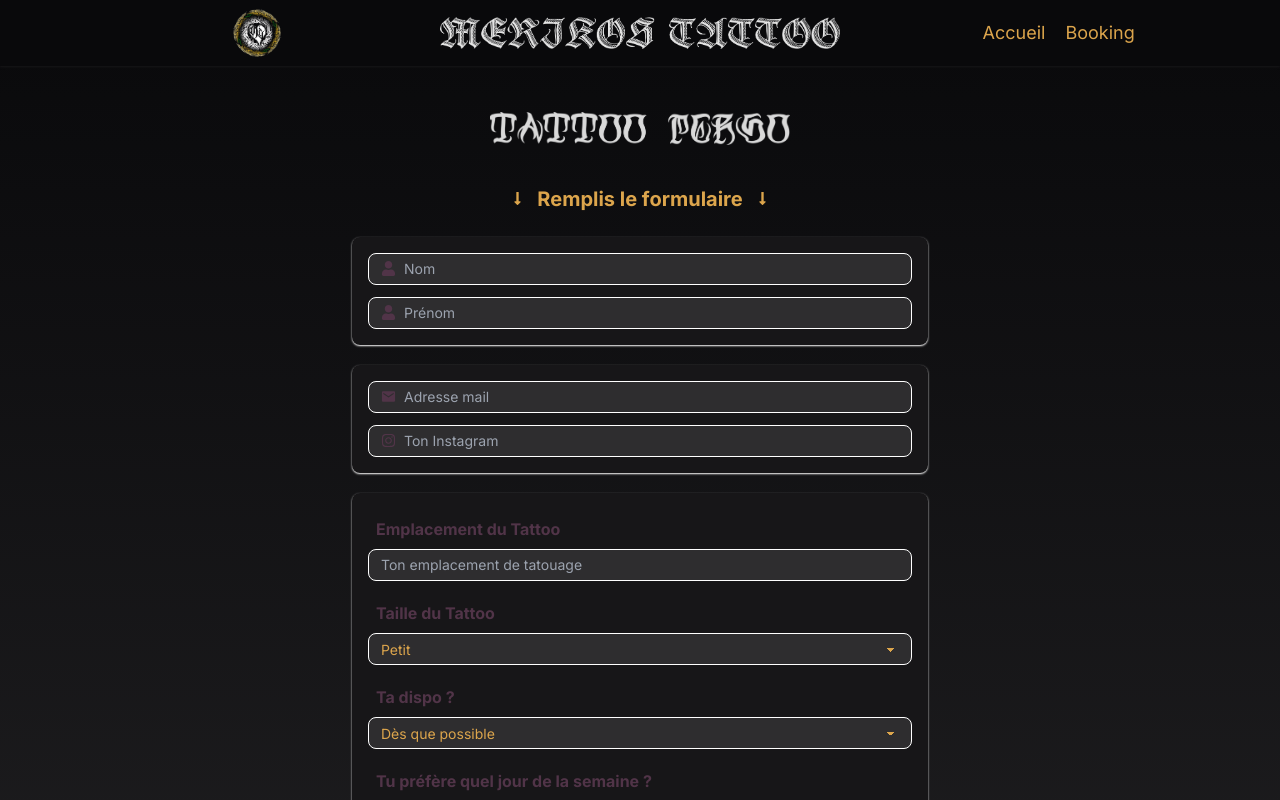
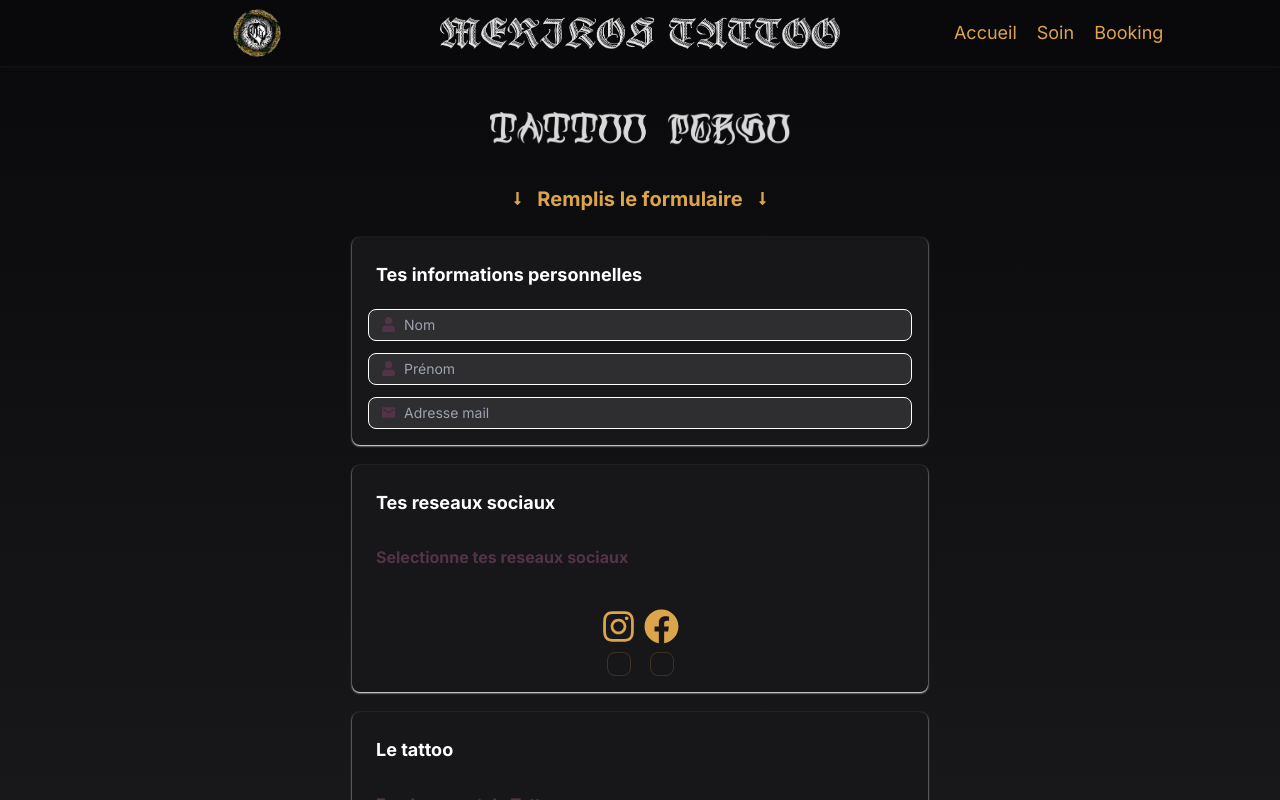
Before and after one commit to AntoineP2/Merik-tattoo-web, a Next.js app: page /booking/custom in a window 1280 px wide. Shown: the top 800 px of the page. Built offline with nearby package versions, Linux system fonts and the light colour scheme.

Commit message:
maj site

```diff
--- a/app/api/mail/custom/recap/route.ts
+++ b/app/api/mail/custom/recap/route.ts
@@ -9,6 +9,7 @@ export async function POST(req: Request, res: Response) {
     surname,
     email,
     instagram,
+    facebook,
     description,
     size,
     daysOfWeek,
@@ -29,6 +30,7 @@ export async function POST(req: Request, res: Response) {
         surname,
         email,
         instagram,
+        facebook,
         description,
         size,
         daysOfWeek,
@@ -58,6 +60,7 @@ export async function POST(req: Request, res: Response) {
         surname,
         email,
         instagram,
+        facebook,
         description,
         size,
         daysOfWeek,
--- a/components/booking/CustomTattooForm.tsx
+++ b/components/booking/CustomTattooForm.tsx
@@ -11,7 +11,7 @@ import { motion } from "framer-motion";
 import { useRouter } from "next/navigation";
 import { useState } from "react";
 import { useForm, SubmitHandler } from "react-hook-form";
-import { FaInstagram, FaLongArrowAltDown, FaUser } from "react-icons/fa";
+import { FaFacebook, FaInstagram, FaLongArrowAltDown, FaUser } from "react-icons/fa";
 import { IoIosArrowBack, IoMdMail } from "react-icons/io";
 import { useInView } from "react-intersection-observer";
 import { toast } from "sonner";
@@ -21,6 +21,8 @@ const CustomTattooForm = () => {
   const [submitLoading, setSubmitLoading] = useState(false);
   const router = useRouter();
   const [daysOfWeek, setDaysOfWeek] = useState<string[]>([]);
+  const [instagramChoice, setInstagramChoice] = useState(false);
+  const [facebookChoice, setFacebookChoice] = useState(false);
   const { ref, inView } = useInView({
     triggerOnce: true,
     threshold: 0.1,
@@ -62,6 +64,7 @@ const CustomTattooForm = () => {
         surname,
         email,
         instagram,
+        facebook,
         description,
         size,
         placement,
@@ -73,7 +76,8 @@ const CustomTattooForm = () => {
         name,
         surname,
         email,
-        instagram,
+        instagram: instagramChoice ? instagram : "Non renseigné",
+        facebook: facebookChoice ? facebook : "Non renseigné",
         description,
         size,
         daysOfWeek,
@@ -132,9 +136,15 @@ const CustomTattooForm = () => {
             initial="hidden"
             animate={inView ? "visible" : "hidden"}
             className="flex flex-col gap-5">
-            {/*------------------------  Nom et prénom -----------------------------*/}
+            {/*------------------------  Info Perso -----------------------------*/}
             <motion.div variants={variantsItem} className="flex flex-col bg-base-200 rounded-lg shadow-sm p-4 shadow-primary gap-3">
               <div className="flex flex-col gap-3">
+                <div className="flex justify-center items-center pt-2 pb-2 md:justify-start">
+                  <h1 className="text-lg font-bold md:ml-2 text-primary">
+                    {" "}
+                    Tes informations personnelles
+                  </h1>
+                </div>
                 <div>
                   {/*Nom*/}
                   <label className="input input-bordered input-sm input-primary bg-base-300 flex items-center gap-2">
@@ -145,7 +155,7 @@ const CustomTattooForm = () => {
                       placeholder="Nom"
                       {...register("name", {
                         required: true,
-                        pattern: /^[A-Za-z]+$/,
+                        pattern: /^[A-Za-zÀ-ÖØ-öø-ÿ0-9_\-\.\s]+$/,
                         maxLength: 20,
                       })}
                     />
@@ -176,7 +186,7 @@ const CustomTattooForm = () => {
                       placeholder="Prénom"
                       {...register("surname", {
                         required: true,
-                        pattern: /^[A-Za-z]+$/,
+                        pattern: /^[A-Za-zÀ-ÖØ-öø-ÿ0-9_\-\.\s]+$/,
                         maxLength: 20,
                       })}
                     />
@@ -197,11 +207,6 @@ const CustomTattooForm = () => {
                     </span>
                   )}
                 </div>
-              </div>
-            </motion.div>
-
-            {/*------------------------  phone et mail  -----------------------------*/}
-            <motion.div variants={variantsItem} className="flex flex-col bg-base-200 rounded-lg shadow-sm p-4 shadow-primary gap-3">
                 {/*Mail*/}
                 <div>
                   <label className="input input-bordered input-sm input-primary bg-base-300 flex items-center gap-2">
@@ -234,36 +239,97 @@ const CustomTattooForm = () => {
                     </span>
                   )}
                 </div>
-              {/*Phone*/}
-              <div>
+              </div>
+            </motion.div>
+
+            {/*------------------------  phone et mail  -----------------------------*/}
+            <motion.div variants={variantsItem} className="flex flex-col bg-base-200 rounded-lg shadow-sm p-4 shadow-primary gap-3">
+              <div className="flex justify-center items-center pt-2 pb-2 md:justify-start">
+                <h1 className="text-lg font-bold md:ml-2 text-primary">
+                  {" "}
+                  Tes reseaux sociaux
+                </h1>
+              </div>
+              <div className="flex justify-center items-center pt-2 pb-2 md:justify-start">
+                <h1 className="text-md font-bold md:ml-2 text-accent">
+                  {" "}
+                  Selectionne tes reseaux sociaux
+                </h1>
+              </div>
+              <div className="flex justify-center max-md:justify-evenly items-center gap-2 mt-5">
+                <div className="flex flex-col gap-2 justify-center items-center">
+                  <FaInstagram size={35} />
+                  <input type="checkbox" className="checkbox" onChange={() => setInstagramChoice(!instagramChoice)} />
+                </div>
+                <div className="flex flex-col gap-2 justify-center items-center">
+                  <FaFacebook size={35} />
+                  <input type="checkbox" className="checkbox" onChange={() => setFacebookChoice(!facebookChoice)} />
+                </div>
+
+              </div>
+              {/*Instagram*/}
+              {instagramChoice && <div>
                 <label className="input input-bordered input-sm input-primary bg-base-300 flex items-center gap-2">
                   <FaInstagram size={15} className="text-accent" />
                   <input
                     disabled={submitLoading}
                     type="text"
                     className="grow"
-                    placeholder="Ton Instagram"
+                    placeholder="Instagram"
                     {...register("instagram", {
-                      required: true,
-                      pattern: /^[a-zA-Z0-9._]+$/, // Pattern pour un pseudo Instagram valide
+                      required: false,
+                      maxLength: 30,
+                      pattern: /^[A-Za-zÀ-ÖØ-öø-ÿ0-9_\-\.\s]+$/,
                     })}
                   />
                 </label>
                 {errors.instagram?.type === "pattern" && (
                   <span className="text-error text-xs">
-                    Le pseudo doit contenir uniquement des lettres, chiffres, points ou underscores
+                    Ton pseudo instagram comprend des caractères interdit
                   </span>
                 )}
-                {errors.instagram?.type === "required" && (
+                {errors.instagram?.type === "maxLength" && (
                   <span className="text-error text-xs">
-                    Le pseudo Instagram est obligatoire
+                    Le pseudo instagram est trop long
                   </span>
                 )}
-              </div>
+              </div>}
+              {facebookChoice && <div>
+                <label className="input input-bordered input-sm input-primary bg-base-300 flex items-center gap-2">
+                  <FaFacebook size={15} className="text-accent" />
+                  <input
+                    disabled={submitLoading}
+                    type="text"
+                    className="grow"
+                    placeholder="Facebook"
+                    {...register("facebook", {
+                      required: false,
+                      maxLength: 30,
+                      pattern: /^[A-Za-zÀ-ÖØ-öø-ÿ0-9_\-\.\s]+$/,
+                    })}
+                  />
+                </label>
+                {errors.instagram?.type === "pattern" && (
+                  <span className="text-error text-xs">
+                    Ton pseudo facebook comprend des caractères interdit
+                  </span>
+                )}
+                {errors.instagram?.type === "maxLength" && (
+                  <span className="text-error text-xs">
+                    Le pseudo facebook est trop long
+                  </span>
+                )}
+              </div>}
             </motion.div>
 
             {/*------------------------  Reference, Placement, Disponibility, Image -----------------------------*/}
             <motion.div variants={variantsItem} className="flex flex-col bg-base-200 rounded-lg shadow-sm p-4 shadow-primary gap-3">
+              <div className="flex justify-center items-center pt-2 pb-2 md:justify-start">
+                <h1 className="text-lg text-primary font-bold md:ml-2">
+                  {" "}
+                  Le tattoo
+                </h1>
+              </div>
               <div>
                 {/*Emplacement*/}
                 <div className="flex justify-center items-center pt-2 pb-2 md:justify-start">
@@ -388,7 +454,7 @@ const CustomTattooForm = () => {
                     {...register("description", {
                       required: true,
                       maxLength: 10000,
-                      pattern: /^[A-Za-zÀ-ÿ0-9!@#$_/\s\-,\.]+$/,
+                      pattern: /^[A-Za-zÀ-ÿ0-9!@#$_/\s\-,\.\(\)\"\'\[\]\{\}\:\;\?]+$/,
                     })}
                   />
                 </label>
--- a/components/booking/FlashForm.tsx
+++ b/components/booking/FlashForm.tsx
@@ -11,7 +11,9 @@ import { useRouter } from "next/navigation";
 import { useState } from "react";
 import { useForm, SubmitHandler } from "react-hook-form";
 import {
+  FaFacebook,
   FaHashtag,
+  FaInstagram,
   FaLongArrowAltDown,
   FaPhoneAlt,
   FaUser,
@@ -23,6 +25,8 @@ import { toast } from "sonner";
 const FlashForm = () => {
   const [submitLoading, setSubmitLoading] = useState(false);
   const [daysOfWeek, setDaysOfWeek] = useState<string[]>([]);
+  const [instagramChoice, setInstagramChoice] = useState(false);
+  const [facebookChoice, setFacebookChoice] = useState(false);
   const router = useRouter();
   const { ref, inView } = useInView({
     triggerOnce: true,
@@ -65,7 +69,8 @@ const FlashForm = () => {
         name,
         surname,
         email,
-        phone,
+        instagram,
+        facebook,
         reference,
         placement,
         disponibility,
@@ -76,7 +81,8 @@ const FlashForm = () => {
         name,
         surname,
         email,
-        phone,
+        instagram: instagramChoice ? instagram : "Non renseigné",
+        facebook: facebookChoice ? facebook : "Non renseigné",
         reference,
         placement,
         daysOfWeek,
@@ -116,6 +122,12 @@ const FlashForm = () => {
             {/*------------------------  Nom et prénom -----------------------------*/}
             <motion.div variants={variantsItem} className="flex flex-col bg-base-200 rounded-lg shadow-sm p-4 shadow-primary gap-3">
               <div className="flex flex-col gap-3">
+                <div className="flex justify-center items-center pt-2 pb-2 md:justify-start">
+                  <h1 className="text-lg font-bold md:ml-2 text-primary">
+                    {" "}
+                    Tes informations personnelles
+                  </h1>
+                </div>
                 <div>
                   {/*Nom*/}
                   <label className="input input-bordered input-sm input-primary bg-base-300 flex items-center gap-2">
@@ -126,7 +138,7 @@ const FlashForm = () => {
                       placeholder="Nom"
                       {...register("name", {
                         required: true,
-                        pattern: /^[A-Za-z]+$/,
+                        pattern: /^[A-Za-zÀ-ÖØ-öø-ÿ0-9_\-\.\s]+$/,
                         maxLength: 20,
                       })}
                     />
@@ -157,7 +169,7 @@ const FlashForm = () => {
                       placeholder="Prénom"
                       {...register("surname", {
                         required: true,
-                        pattern: /^[A-Za-z]+$/,
+                        pattern: /^[A-Za-zÀ-ÖØ-öø-ÿ0-9_\-\.\s]+$/,
                         maxLength: 20,
                       })}
                     />
@@ -178,11 +190,7 @@ const FlashForm = () => {
                     </span>
                   )}
                 </div>
-              </div>
-            </motion.div>
 
-            {/*------------------------  phone et mail  -----------------------------*/}
-            <motion.div variants={variantsItem} className="flex flex-col bg-base-200 rounded-lg shadow-sm p-4 shadow-primary gap-3">
                 {/*Mail*/}
                 <div>
                   <label className="input input-bordered input-sm input-primary bg-base-300 flex items-center gap-2">
@@ -215,37 +223,97 @@ const FlashForm = () => {
                     </span>
                   )}
                 </div>
-              {/*Phone*/}
-              <div>
+              </div>
+            </motion.div>
+
+            {/*------------------------  reseau  -----------------------------*/}
+            <motion.div variants={variantsItem} className="flex flex-col bg-base-200 rounded-lg shadow-sm p-4 shadow-primary gap-3">
+              <div className="flex justify-center items-center pt-2 pb-2 md:justify-start">
+                <h1 className="text-lg font-bold md:ml-2 text-primary">
+                  {" "}
+                  Tes reseaux sociaux
+                </h1>
+              </div>
+              <div className="flex justify-center items-center pt-2 pb-2 md:justify-start">
+                <h1 className="text-md font-bold md:ml-2 text-accent">
+                  {" "}
+                  Selectionne tes reseaux sociaux
+                </h1>
+              </div>
+              <div className="flex justify-center max-md:justify-evenly items-center gap-2 mt-5">
+                <div className="flex flex-col gap-2 justify-center items-center">
+                  <FaInstagram size={35} />
+                  <input type="checkbox" className="checkbox" onChange={() => setInstagramChoice(!instagramChoice)} />
+                </div>
+                <div className="flex flex-col gap-2 justify-center items-center">
+                  <FaFacebook size={35} />
+                  <input type="checkbox" className="checkbox" onChange={() => setFacebookChoice(!facebookChoice)} />
+                </div>
+
+              </div>
+              {/*Instagram*/}
+              {instagramChoice && <div>
                 <label className="input input-bordered input-sm input-primary bg-base-300 flex items-center gap-2">
-                  <FaPhoneAlt size={15} className="text-accent" />
+                  <FaInstagram size={15} className="text-accent" />
                   <input
                     disabled={submitLoading}
                     type="text"
                     className="grow"
-                    placeholder="Numéro de téléphone"
-                    {...register("phone", {
-                      required: true,
-                      pattern: /^[0-9]+$/,
+                    placeholder="Instagram"
+                    {...register("instagram", {
+                      required: false,
+                      maxLength: 30,
+                      pattern: /^[A-Za-zÀ-ÖØ-öø-ÿ0-9_\-\.\s]+$/,
                     })}
                   />
                 </label>
-                {errors.phone?.type === "pattern" && (
+                {errors.instagram?.type === "pattern" && (
                   <span className="text-error text-xs">
-                    Le numéro de téléphone doit être composé de chiffre
-                    uniquement
+                    Ton pseudo instagram comprend des caractères interdit
                   </span>
                 )}
-                {errors.phone?.type === "required" && (
+                {errors.instagram?.type === "maxLength" && (
                   <span className="text-error text-xs">
-                    Le numéro de téléphone est obligatoire
+                    Le pseudo instagram est trop long
                   </span>
                 )}
-              </div>
+              </div>}
+              {facebookChoice && <div>
+                <label className="input input-bordered input-sm input-primary bg-base-300 flex items-center gap-2">
+                  <FaFacebook size={15} className="text-accent" />
+                  <input
+                    disabled={submitLoading}
+                    type="text"
+                    className="grow"
+                    placeholder="Facebook"
+                    {...register("facebook", {
+                      required: false,
+                      maxLength: 30,
+                      pattern: /^[A-Za-zÀ-ÖØ-öø-ÿ0-9_\-\.\s]+$/,
+                    })}
+                  />
+                </label>
+                {errors.instagram?.type === "pattern" && (
+                  <span className="text-error text-xs">
+                    Ton pseudo facebook comprend des caractères interdit
+                  </span>
+                )}
+                {errors.instagram?.type === "maxLength" && (
+                  <span className="text-error text-xs">
+                    Le pseudo facebook est trop long
+                  </span>
+                )}
+              </div>}
             </motion.div>
 
             {/*------------------------  Reference, Placement, Disponibility -----------------------------*/}
             <motion.div variants={variantsItem} className="flex flex-col bg-base-200 rounded-lg shadow-sm p-4 shadow-primary gap-3">
+              <div className="flex justify-center items-center pt-2 pb-2 md:justify-start">
+                <h1 className="text-lg text-primary font-bold md:ml-2">
+                  {" "}
+                  Le tattoo
+                </h1>
+              </div>
               <div>
                 {/*Reference*/}
                 <label className="input input-bordered input-sm input-primary bg-base-300 flex items-center gap-2">
@@ -334,9 +402,9 @@ const FlashForm = () => {
 
                 <div className="form-control">
                   {DayPreference.map((day, index) => (
-                    <label key={index} className="label cursor-pointer">
+                    <label key={index} className="label cursor-default rounded-lg">
                       <span className="label-text">{day}</span>
-                      <input type="checkbox" onChange={() => onChangeDayOfWeek(index)} className="checkbox" />
+                      <input type="checkbox" disabled={submitLoading} onChange={() => onChangeDayOfWeek(index)} className="checkbox" />
                     </label>
                   ))}
                 </div>
--- a/components/header/Navigation.tsx
+++ b/components/header/Navigation.tsx
@@ -59,6 +59,9 @@ const Navigation = () => {
             >
               <p>Accueil</p>
             </button>
+            <button className="hover:-translate-y-1 transition duration-300 ease-in-out" onClick={() => handleClickLink("/soin", true)}>
+              <p>Soin</p>
+            </button>
             <button
               onClick={() => handleClickLink("/booking", false)}
               className="hover:-translate-y-1 transition duration-300 ease-in-out"
@@ -70,13 +73,16 @@ const Navigation = () => {
       </div>
       <div
         className={`md:hidden absolute transition ease-in-out duration-150 ${isOpen
-            ? "-z-10 bg-base-200 border-b border-accent"
-            : "-translate-y-32 -z-10 bg-base-100"
+          ? "-z-10 bg-base-200 border-b border-accent"
+          : "-translate-y-32 -z-10 bg-base-100"
           } py-5`}
       >
         <div className="flex flex-col gap-2 items-center w-screen">
           <button onClick={() => handleClickLink("/", true)}>
             <p>Accueil</p>
+          </button>
+          <button onClick={() => handleClickLink("/soin", true)}>
+            <p>Soin</p>
           </button>
           <button onClick={() => handleClickLink("/booking", true)}>
             <p>Booking</p>
--- a/components/homePage/TattooCare.tsx
+++ b/components/homePage/TattooCare.tsx
@@ -7,35 +7,41 @@ const TattooCare = () => {
   const { ref, inView } = useInView({
     triggerOnce: true,
     threshold: 0.1,
-  })
+  });
 
-  const variants = {
-    hidden: { opacity: 0, x: 150 },
+  const variantsList = {
+    hidden: { opacity: 0 },
     visible: {
       opacity: 1,
-      x: 0,
-      transition: { duration: 0.5, ease: "easeOut" },
+      transition: {
+        staggerChildren: 0.2,
+      },
     },
+  };
+
+  const variantsItem = {
+    hidden: { opacity: 0, x: 35 },
+    visible: { opacity: 1, x: 0 },
   };
 
   return (
     <>
       <motion.div
         ref={ref}
-        variants={variants}
+        variants={variantsList}
         initial="hidden"
         animate={inView ? "visible" : "hidden"}
         className="mt-8 md:mt-10 flex justify-center items-center">
         <div className="bg-base-300 flex flex-col gap-3 rounded-md py-3 px-2 border border-primary shadow-sm shadow-primary md:w-[60vw] md:self-end order-2 md:order-1">
           {careList.map((care, index) => {
             return (
-              <div key={index}>
+              <motion.div variants={variantsItem} key={index}>
                 <div className="flex gap-2 items-center">
                   <h2 className="font-bold text-primary">{care.title}</h2>
                   {care.icon}
                 </div>
                 <p className="px-5">{care.description}</p>
-              </div>
+              </motion.div>
             );
           })}
         </div>
--- a/utils/enum.ts
+++ b/utils/enum.ts
@@ -43,7 +43,8 @@ export type FlashFormInputs = {
   name: string;
   surname: string;
   email: string;
-  phone: string;
+  instagram: string;
+  facebook: string;
   reference: string;
   placement: string;
   disponibility: DISPONIBILITY_ENUM;
@@ -54,6 +55,7 @@ export type CustomTattooFormInputs = {
   surname: string;
   email: string;
   instagram: string;
+  facebook: string;
   description: string;
   placement: string;
   disponibility: DISPONIBILITY_ENUM;
@@ -65,6 +67,7 @@ export type CustomTattooFormMailInputs = {
   surname: string;
   email: string;
   instagram: string;
+  facebook: string;
   description: string;
   placement: string;
   disponibility: DISPONIBILITY_ENUM;
```
Also changed, not shown: app/api/mail/flash/recap/route.ts (+4 -3 lines), app/soin/page.tsx (added, +19 -0 lines), components/homePage/HomePage.tsx (+12 -1 lines), emails/recapMailCustom.tsx (+6 -0 lines), emails/recapMailFlash.tsx (+12 -5 lines). Lines whose indentation alone changed are shown as unchanged.
